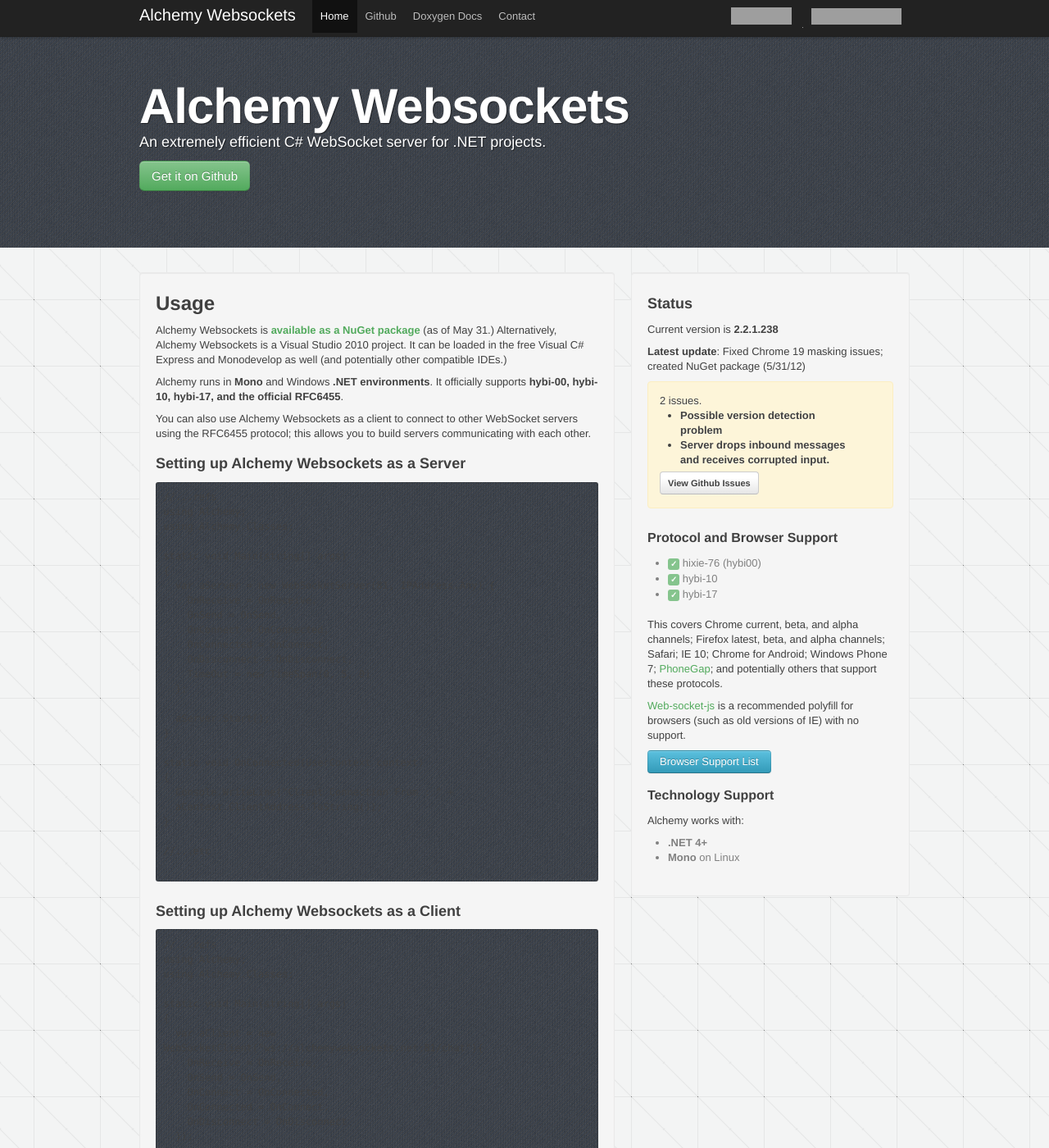
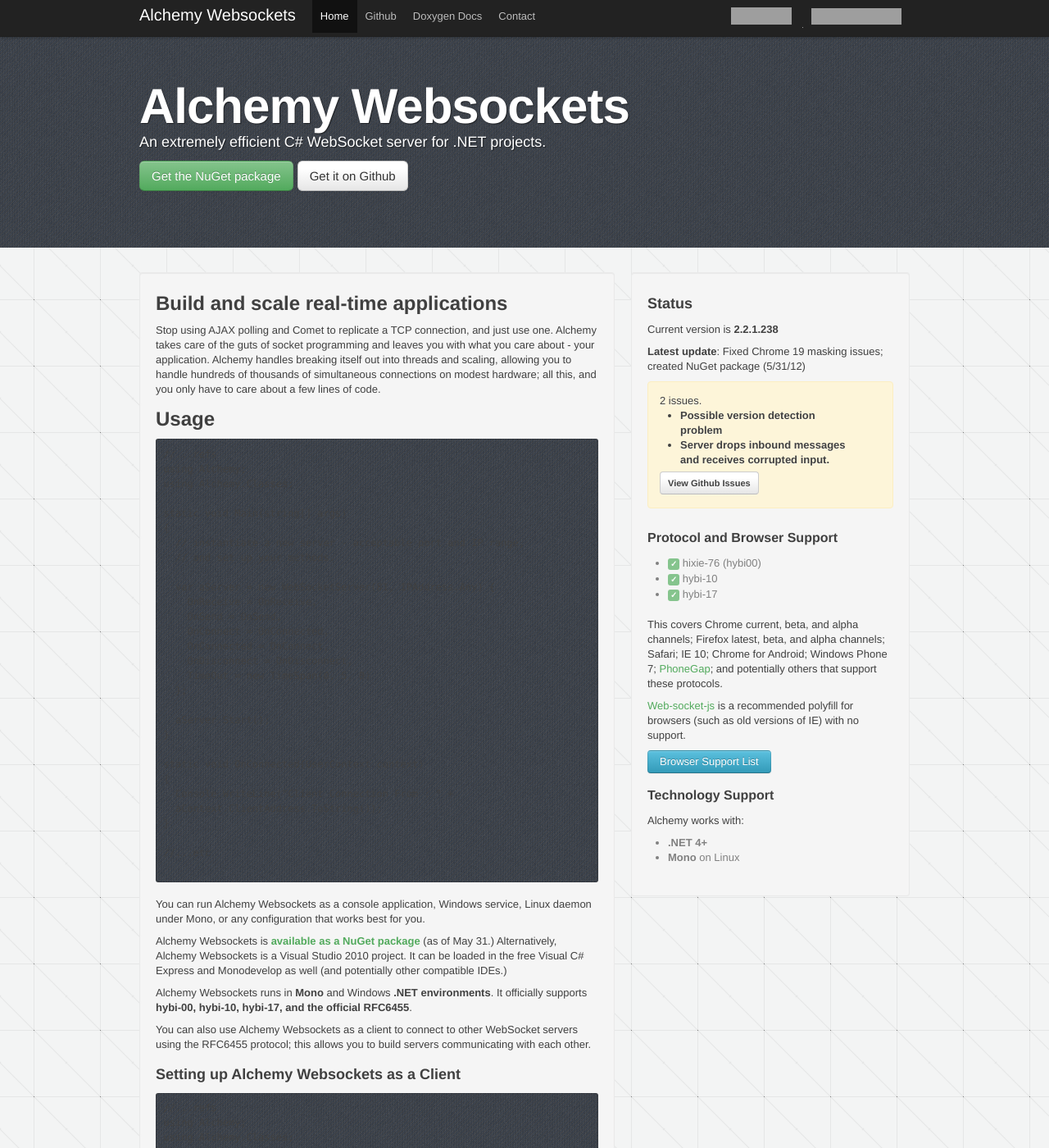
Before and after one commit to Olivine-Labs/Alchemy-Websockets, a Jekyll site: the page built from index.html, in a window 1280 px wide and 1400 px high. Shown: the whole window at 82% size. Built offline with Jekyll 4.4.1, drawn with Linux system fonts in a browser that asks for light colours; nearby versions of some CDN libraries; Markdown is read by kramdown in place of the engine named in the settings; grey boxes are pictures that could not be loaded.

Commit message:
better layout

```diff
--- a/_layouts/default.html
+++ b/_layouts/default.html
@@ -28,9 +28,12 @@
     <div class="container">
       <h1>Alchemy Websockets</h1>
 
-      <p class="lead"> An extremely efficient C# WebSocket server for .NET projects.</p>
+      <p class="lead">An extremely efficient C# WebSocket server for .NET projects.</p>
 
-      <p><a class="btn primary large" href="https://github.com/Olivine-Labs/Alchemy-Websockets">Get it on Github</a></p>
+      <p>
+        <a class="btn primary large" href="http://nuget.org/packages/Alchemy">Get the NuGet package</a>
+        <a class="btn large" href="https://github.com/Olivine-Labs/Alchemy-Websockets">Get it on Github</a>
+      </p>
   </header>
 
   <div id="container">
--- a/index.html
+++ b/index.html
@@ -6,27 +6,18 @@ title: Alchemy Websockets
 <div class="row">
   <div class="span10">
     <div class="well">
-      <h2>Usage</h2>
+      <h2>Build and scale real-time applications</h2>
 
       <p>
-        Alchemy Websockets is <strong><a href="http://nuget.org/packages/Alchemy">available as a NuGet package</a></strong> (as of May 31.)
-        Alternatively, Alchemy Websockets is a Visual Studio 2010 project. It can be loaded in the free
-        Visual C# Express and Monodevelop as well (and potentially other compatible IDEs.)
+        Stop using AJAX polling and Comet to replicate a TCP connection, and
+        just use one. Alchemy takes care of the guts of socket programming and
+        leaves you with what you care about - your application. Alchemy handles
+        breaking itself out into threads and scaling, allowing you to handle
+        hundreds of thousands of simultaneous connections on modest hardware;
+        all this, and you only have to care about a few lines of code.
       </p>
 
-      <p>
-        Alchemy runs in <strong>Mono</strong> and Windows <strong>.NET environments</strong>. It
-        officially supports <strong>hybi-00,
-        hybi-10, hybi-17, and the official RFC6455</strong>.
-      </p>
-
-      <p>
-        You can also use Alchemy Websockets as a client to connect to other WebSocket
-        servers using the RFC6455 protocol; this allows you to build servers
-        communicating with each other.
-      </p>
-
-      <h3>Setting up Alchemy Websockets as a Server</h3>
+      <h2>Usage</h2>
 
       <pre class="prettyprint">
 //...refs
@@ -35,6 +26,9 @@ using Alchemy.Classes;
 
 static void Main(string[] args)
 {
+  // instantiate a new server - acceptable port and IP range,
+  // and set up your methods.
+
   var aServer = new WebSocketServer(81, IPAddress.Any) {
     OnReceive = OnReceive,
     OnSend = OnSend,
@@ -55,6 +49,29 @@ static void OnConnected(UserContext context)
 
 //...etc
       </pre>
+
+      <p>
+        You can run Alchemy Websockets as a console application, Windows service, Linux
+        daemon under Mono, or any configuration that works best for you.
+      </p>
+
+      <p>
+        Alchemy Websockets is <strong><a href="http://nuget.org/packages/Alchemy">available as a NuGet package</a></strong> (as of May 31.)
+        Alternatively, Alchemy Websockets is a Visual Studio 2010 project. It can be loaded in the free
+        Visual C# Express and Monodevelop as well (and potentially other compatible IDEs.)
+      </p>
+
+      <p>
+        Alchemy Websockets runs in <strong>Mono</strong> and Windows
+        <strong>.NET environments</strong>. It officially supports
+        <strong>hybi-00, hybi-10, hybi-17, and the official RFC6455</strong>.
+      </p>
+
+      <p>
+        You can also use Alchemy Websockets as a client to connect to other WebSocket
+        servers using the RFC6455 protocol; this allows you to build servers
+        communicating with each other.
+      </p>
 
       <h3>Setting up Alchemy Websockets as a Client</h3>
 
@@ -85,6 +102,7 @@ static void OnReceive(UserContext context)
 
 //...etc
       </pre>
+
 
       <h2>Example Project</h2>
 
```
